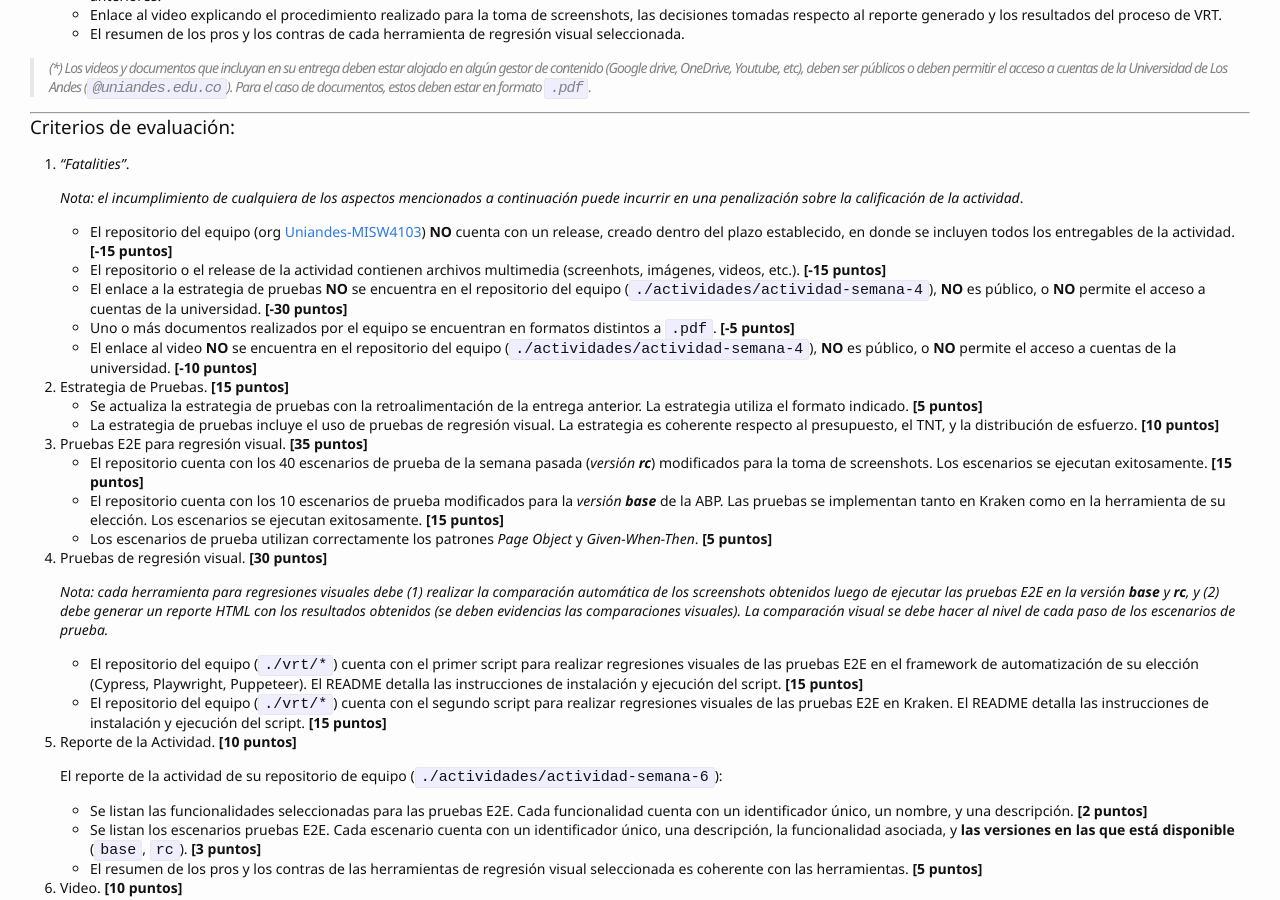
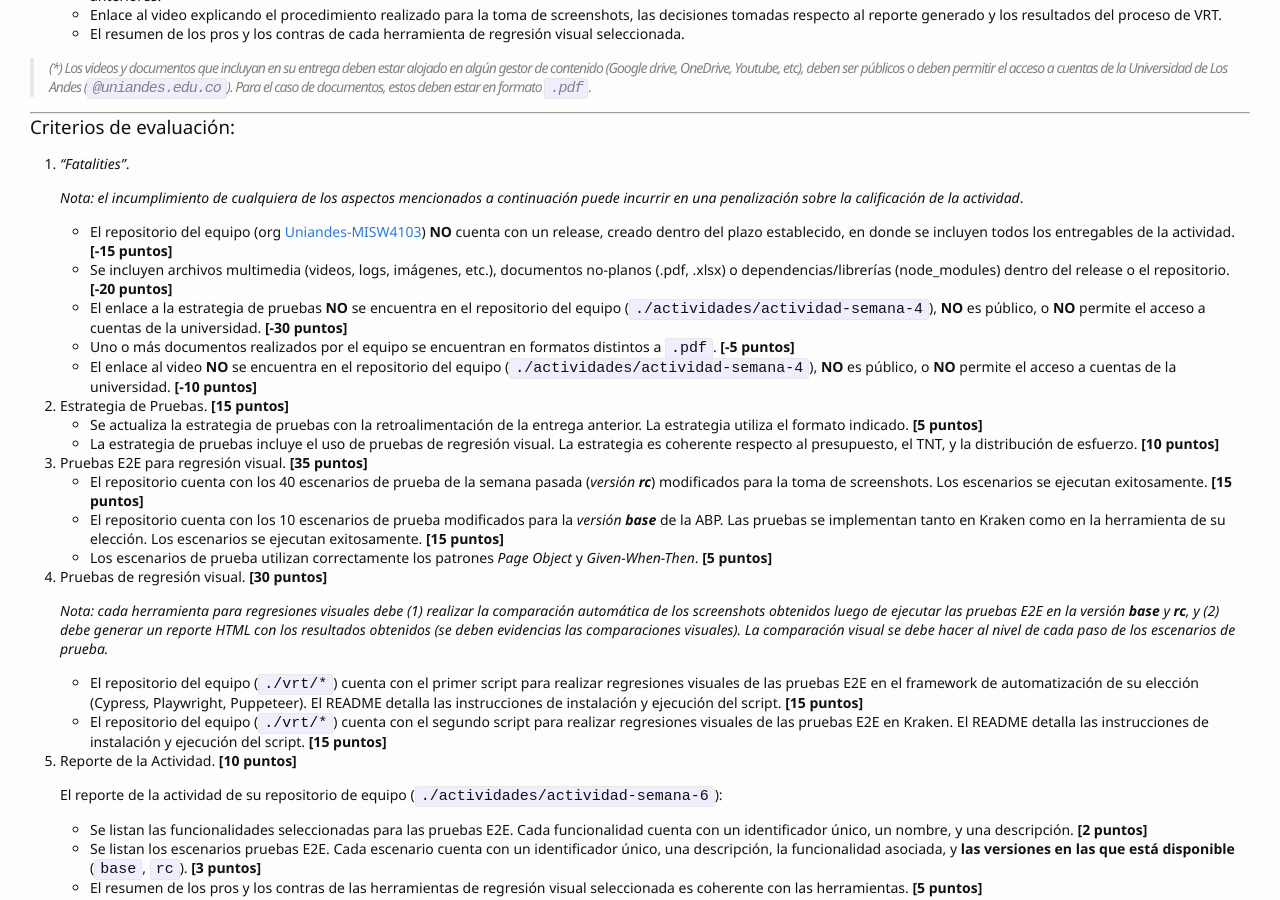
Before and after one commit to TiCSw/mt1_guias_pruebas, a Jekyll site: the page built from docs/semanas/semana6.md, in a window 1280 px wide and 900 px high, scrolled down 1471 px. Built offline with Jekyll 4.4.1, drawn with Linux system fonts in a browser that asks for light colours; some web fonts are replaced; our own code applies the rules of GitHub Pages for plain Markdown files; comment, search, counter and statistics services are not loaded.

Commit message:
Update semana6.md

```diff
--- a/docs/semanas/semana6.md
+++ b/docs/semanas/semana6.md
@@ -66,7 +66,7 @@
     _Nota: el incumplimiento de cualquiera de los aspectos mencionados a continuación puede incurrir en una penalización sobre la calificación de la actividad_.
 
     - El repositorio del equipo (org [Uniandes-MISW4103](https://github.com/orgs/Uniandes-MISW4103/)) **NO** cuenta con un release, creado dentro del plazo establecido, en donde se incluyen todos los entregables de la actividad. **[-15 puntos]**
-    - El repositorio o el release de la actividad contienen archivos multimedia (screenhots, imágenes, videos, etc.). **[-15 puntos]**
+    - Se incluyen archivos multimedia (videos, logs, imágenes, etc.), documentos no-planos (.pdf, .xlsx) o dependencias/librerías (node_modules) dentro del release o el repositorio. **[-20 puntos]**
     - El enlace a la estrategia de pruebas **NO** se encuentra en el repositorio del equipo (`./actividades/actividad-semana-4`), **NO** es público, o **NO** permite el acceso a cuentas de la universidad. **[-30 puntos]**
     - Uno o más documentos realizados por el equipo se encuentran en formatos distintos a `.pdf`. **[-5 puntos]**
     - El enlace al video **NO** se encuentra en el repositorio del equipo (`./actividades/actividad-semana-4`), **NO** es público, o **NO** permite el acceso a cuentas de la universidad. **[-10 puntos]**
```
